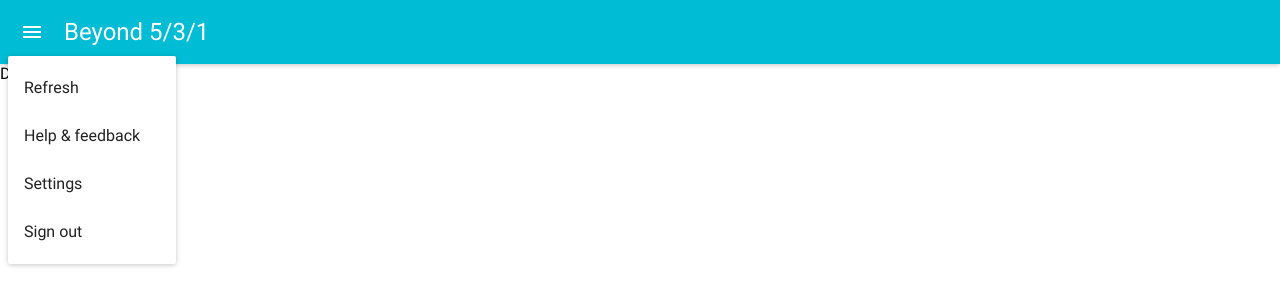
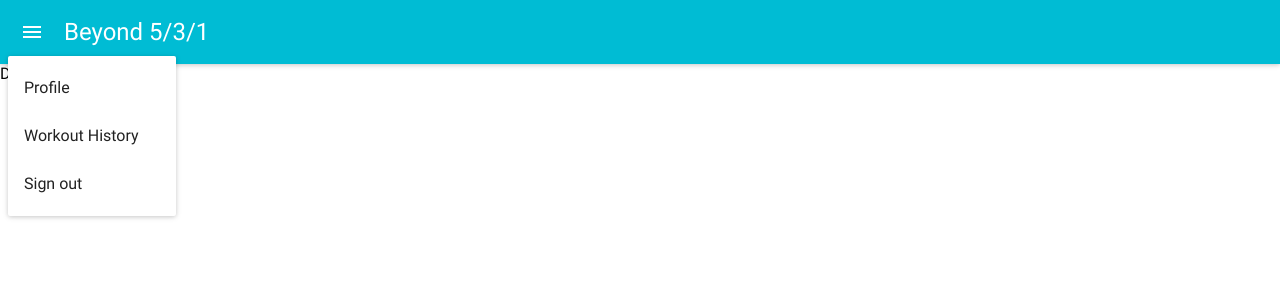
Before and after one commit to martinbee/beyond-react, a React (Create React App) app: page / in a window 1280 px wide. Both pictures are taken after a click on the button 32 px from the left and 32 px from the top of the page. Shown: the top 306 px of the page. Built offline with nearby package versions, Linux system fonts and the light colour scheme; no server answers.

Commit message:
feat: stub menu items for header popover

```diff
--- a/src/components/Header/index.jsx
+++ b/src/components/Header/index.jsx
@@ -62,11 +62,11 @@ export default class Header extends Component {
   }
 
   renderMenu() {
+    // Replace with route objects later
     return (
       <Menu>
-        <MenuItem primaryText="Refresh" />
-        <MenuItem primaryText="Help &amp; feedback" />
-        <MenuItem primaryText="Settings" />
+        <MenuItem primaryText="Profile" />
+        <MenuItem primaryText="Workout History" />
         <MenuItem primaryText="Sign out" />
       </Menu>
     );
```
